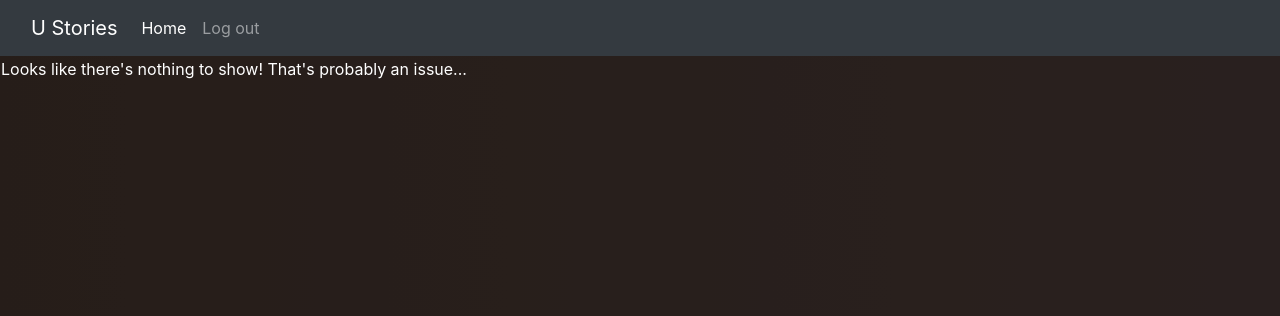
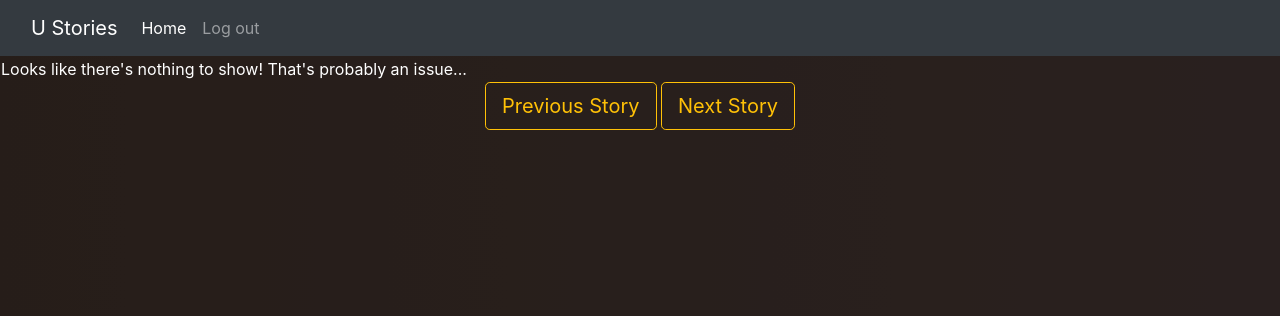
Before and after one commit to xynicole/U-Stories-Web-Dev, a Flask app: page /p/receive-story.html in a window 1280 px wide. Shown: the top 316 px of the page. Run offline with Flask 2, Linux system fonts and the light colour scheme; data that the repository does not hold is empty; some libraries are stand-ins or nearby versions.

Commit message:
add previous/next story buttons

```diff
--- a/templates/receive-story.html
+++ b/templates/receive-story.html
@@ -39,4 +39,13 @@
 
     </div>
 
+    <div class="container">
+        <div class="row">
+        <div class="col text-center">
+        <a class="btn btn-outline-warning btn-lg  bg-transparent" href="/p/write-story.html" role="button">Previous Story</a>
+        <a class="btn btn-outline-warning btn-lg  bg-transparent" href="/p/receive-story.html" role="button">Next Story</a>
+    </div>
+    </div>
+    </div>
+
 {% endblock %}
```
